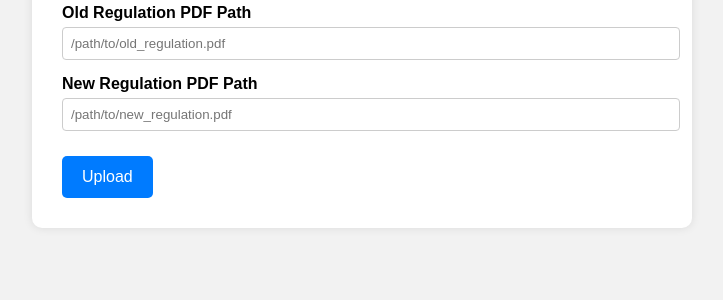
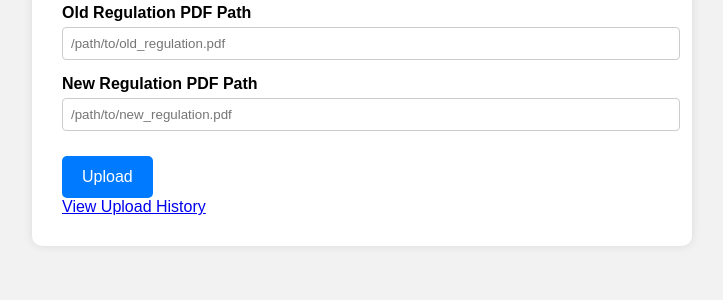
Before and after one commit to sangram2093/reg_change_tracker, a Flask app: template templates/index.html in a window 1280 px wide. Shown: the part 300-600 px from the top of the page, without its empty margins (278-1001 px from the left). Run offline with Flask 3, Linux system fonts and the light colour scheme; the template is opened without the code that fills it, so the values that code supplies are empty; parts of the project's set-up code (start-up, migrations or seed data) failed here and were passed over.

Commit message:
Update index.html

```diff
--- a/templates/index.html
+++ b/templates/index.html
@@ -99,6 +99,10 @@
       </div>
 
       <button type="submit" class="btn-submit">Upload</button>
+
+	  <div class="history-link">
+      <a href="/history">View Upload History</a>
+      </div>
     </form>
   </div>
 
```
